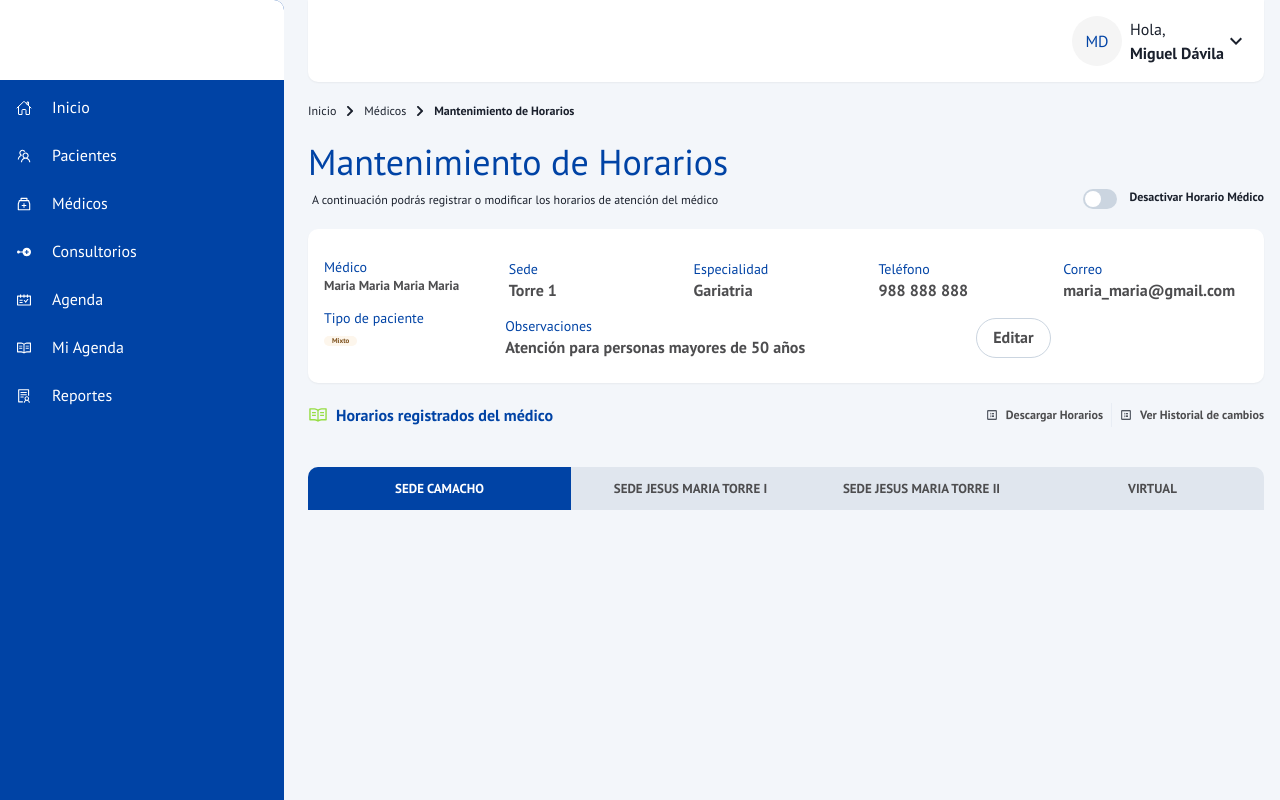
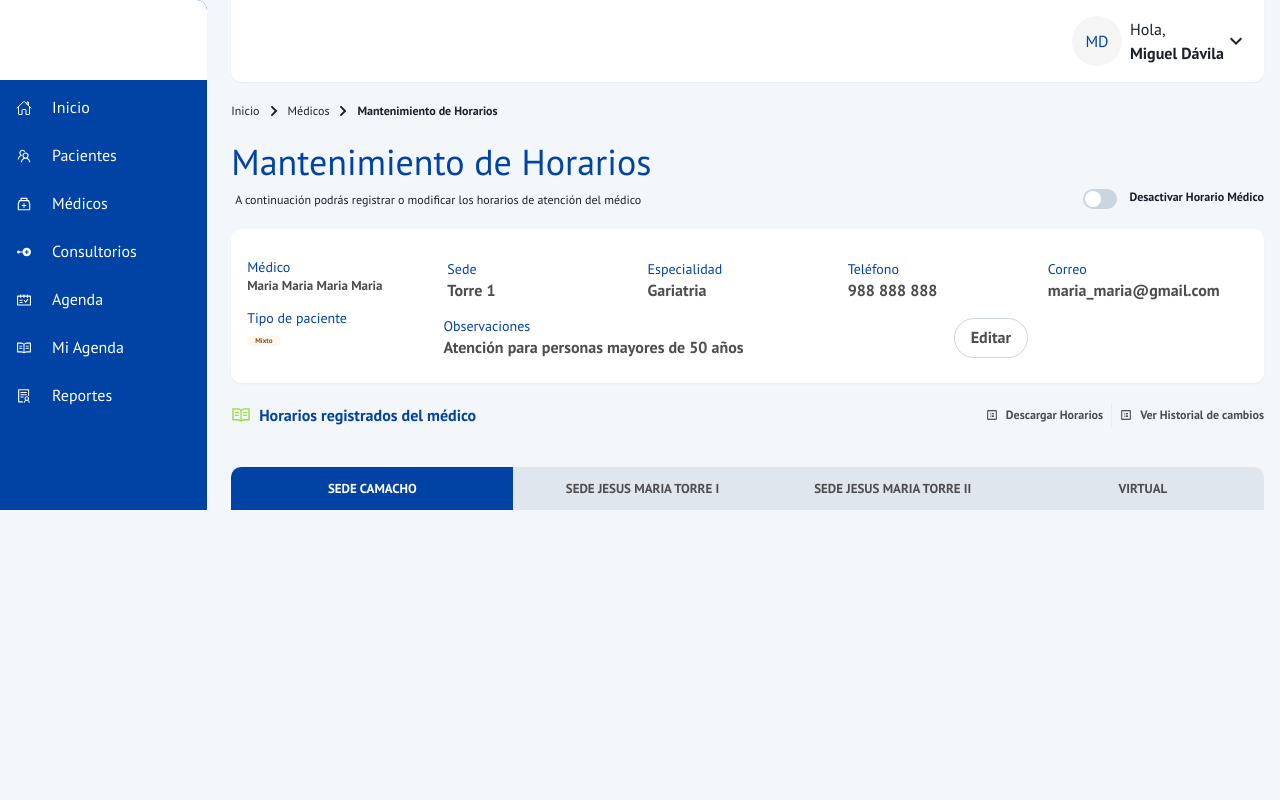
Before and after one commit to MarcAnt/medicos-template, a React (Create React App) app: page / in a window 1280 px wide. Built offline with nearby package versions, Linux system fonts and the light colour scheme.

Commit message:
Edit the size of the left panel

```diff
--- a/src/components/PrincipalPanel/PrincipalPanel.jsx
+++ b/src/components/PrincipalPanel/PrincipalPanel.jsx
@@ -15,7 +15,7 @@ import { Box, Stack } from "@chakra-ui/layout";
 
 const PrincipalPanel = () => {
   return (
-    <Stack bgColor="brand.900" flex="20%" h="100vh" borderTopRightRadius="10">
+    <Stack bgColor="brand.900" flex="8%" borderTopRightRadius="10">
       <Box as="header" bgColor="white" p="10" borderTopRightRadius="10"></Box>
       <Button w="95%" variant="buttonPanel" mb="3">
         <IoHomeOutline />
```
